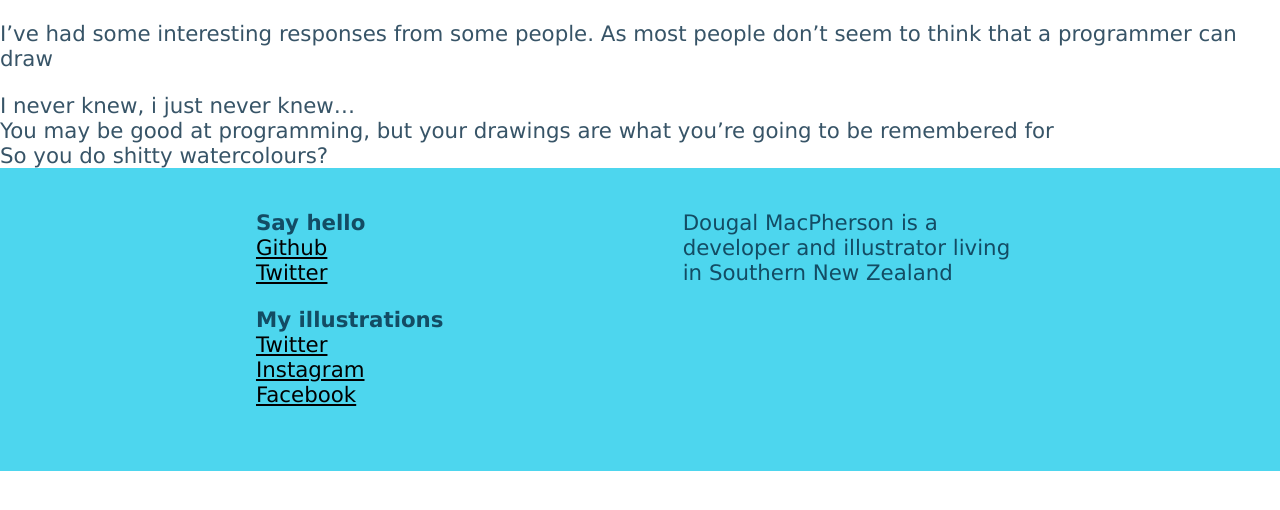
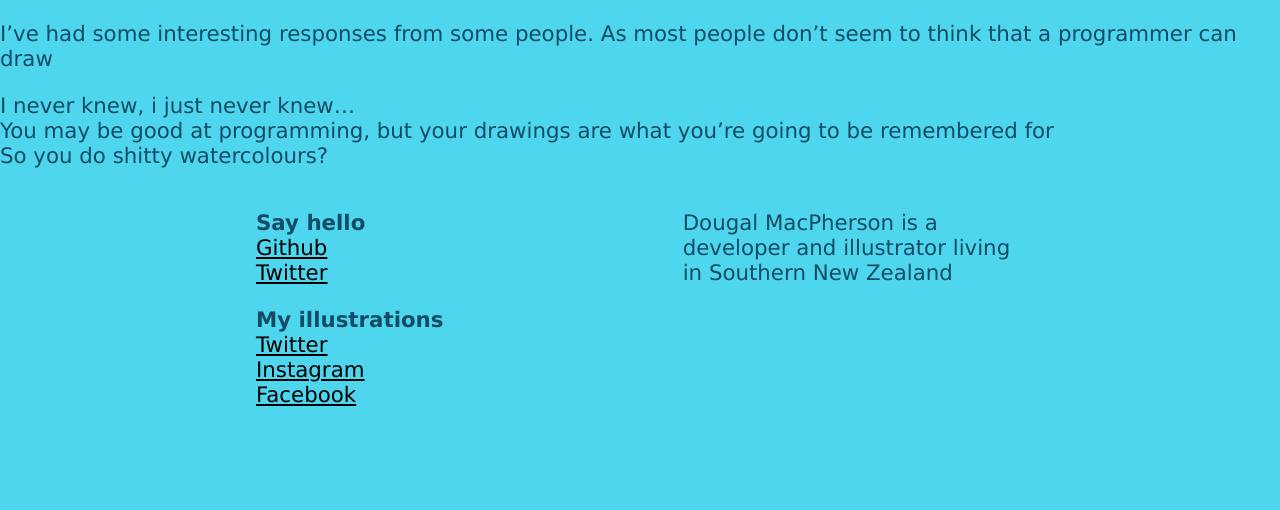
Before and after one commit to mrdougal/mrdougal.github.io, a Jekyll site: the page built from projects/15mindrawings/quotes.md, in a window 1280 px wide. Shown: the top 510 px of the page. Built offline with Jekyll 4.4.1, drawn with Linux system fonts in a browser that asks for light colours; some web fonts are replaced.

Commit message:
Missing page

```diff
--- a/css/mrdougal-layout.css
+++ b/css/mrdougal-layout.css
@@ -7,12 +7,12 @@
 }
 
 body {
-  background-color: #fff;
   font-size: 16pt;
   font-family: "Meta", Geneva, Verdana, sans-serif;
   margin: 0;
   padding: 0;
   color: rgba(5, 41, 65, 0.8);
+  background-color: #4dd6ee;
 }
 
 a {
@@ -43,13 +43,12 @@ ul {
 }
 
 main {
-  min-height: 30vh;
+  min-height: 40vh;
 }
 
 main,
 footer {
   padding: 0 2em;
-  background-color: #4dd6ee;
 }
 
 @media (min-width: 800px) {
@@ -111,6 +110,10 @@ footer {
   }
 }
 
+.banner {
+  background-color: #fff;
+}
+
 .banner > * {
   display: grid;
   background-color: #fff;
@@ -121,6 +124,10 @@ footer {
   margin-left: 40vw;
 }
 
+.banner__missing img {
+  margin-bottom: -2vw;
+}
+
 .social {
   padding: 2em;
 }
```
Also changed, not shown: 404.html (+4 -4 lines), img/missing__400.png (added), img/missing__800.png (added).
